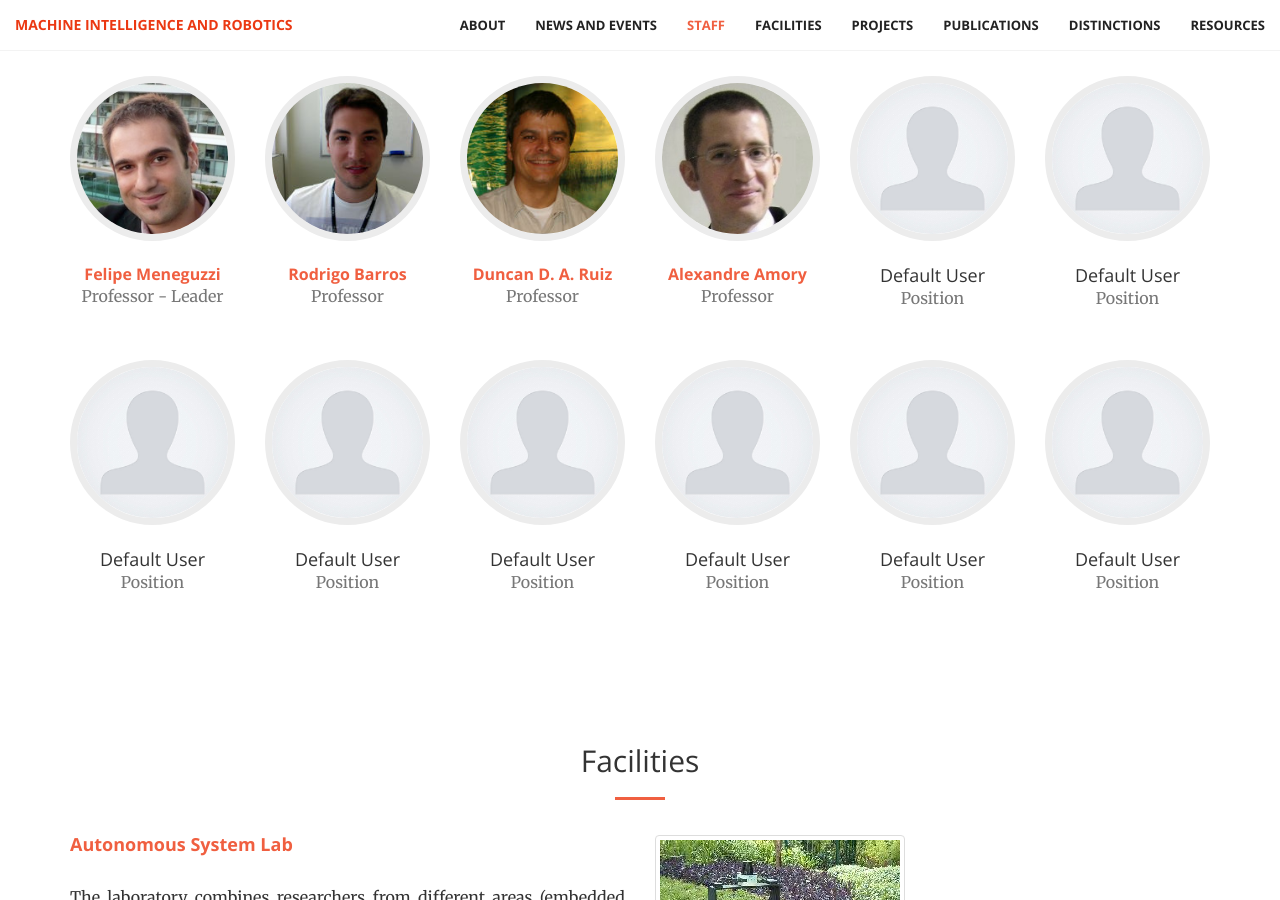
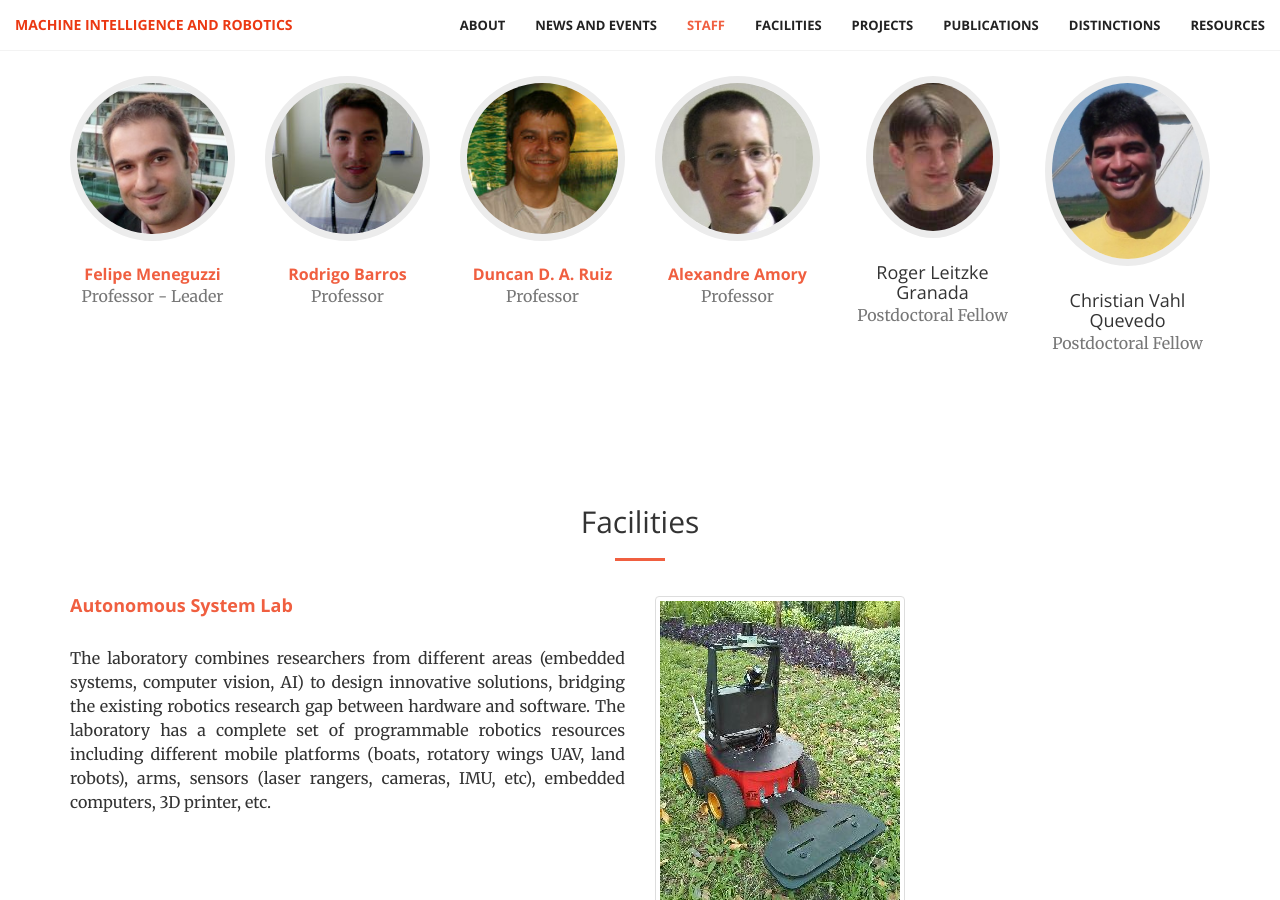
Before and after one commit to mir-pucrs/mir-pucrs, a Jekyll site: the page built from index.html, in a window 1280 px wide and 900 px high, scrolled down 2893 px. Built offline with Jekyll 4.4.1, drawn with Linux system fonts in a browser that asks for light colours; nearby versions of some CDN libraries.

Commit message:
Updated Staff at MIR.

```diff
--- a/_includes/staff.html
+++ b/_includes/staff.html
@@ -59,21 +59,21 @@
 
                 <div class="col-sm-2">
                     <div class="team-member">
-                        <img src="img/team/default-user.png" class="img-responsive img-circle" alt="">
-                        <h4>Default User</h4>
-                        <p class="text-muted">Position</p>
+                        <img src="img/team/roger.jpg" class="img-responsive img-circle" alt="">
+                        <h4>Roger Leitzke Granada</h4>
+                        <p class="text-muted">Postdoctoral Fellow</p>
                     </div>
                 </div>
                 <div class="col-sm-2">
                     <div class="team-member">
-                        <img src="img/team/default-user.png" class="img-responsive img-circle" alt="">
-                        <h4>Default User</h4>
-                        <p class="text-muted">Position</p>
+                        <img src="img/team/christian.jpg" class="img-responsive img-circle" alt="">
+                        <h4>Christian Vahl Quevedo</h4>
+                        <p class="text-muted">Postdoctoral Fellow</p>
                     </div>
                 </div>
             </div>
 
-            <div class="row">
+            <!-- <div class="row">
                 <div class="col-sm-2">
                     <div class="team-member">
                         <img src="img/team/default-user.png" class="img-responsive img-circle" alt="">
@@ -120,7 +120,7 @@
                         <p class="text-muted">Position</p>
                     </div>
                 </div>
-            </div>
+            </div> -->
 
         </div>
 
```
Also changed, not shown: img/team/christian.jpg (added), img/team/roger.jpg (added).
